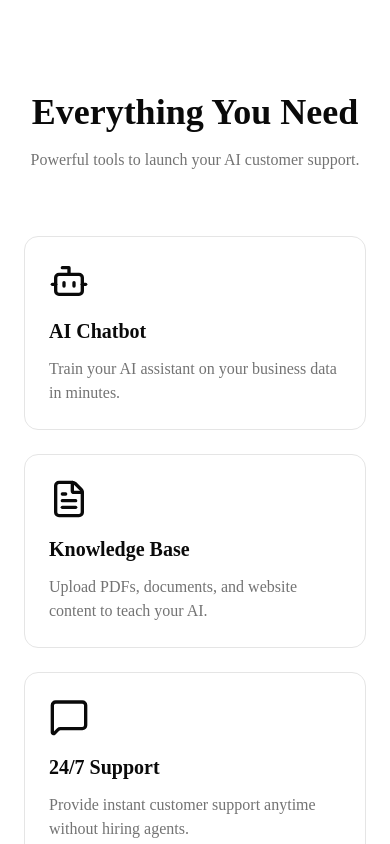
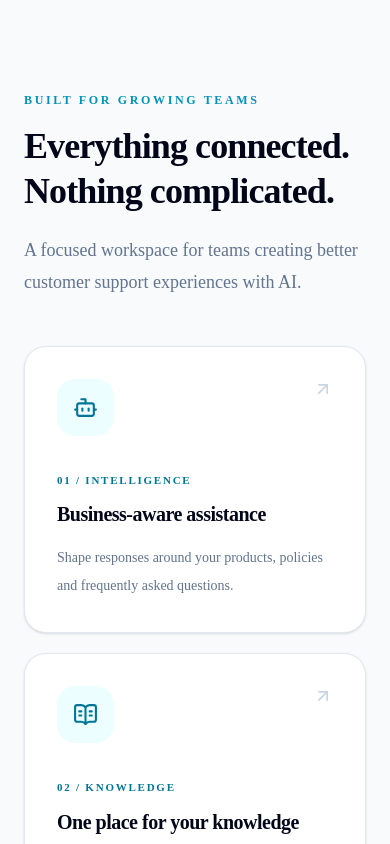
Before and after one commit to huzaifasabeeh/chatpilot-ai, a Next.js app: page / in a window 390 px wide. Shown: the part 1480-2324 px from the top of the page. Built offline with nearby package versions, Linux system fonts and the light colour scheme; no server answers.

Commit message:
Polish landing feature cards and responsive spacing

```diff
--- a/components/sections/Features.tsx
+++ b/components/sections/Features.tsx
@@ -1,64 +1,29 @@
-import {
-  Bot,
-  FileText,
-  MessageSquare,
-} from "lucide-react";
+import { Bot, BookOpenText, PlugZap, ArrowUpRight } from "lucide-react";
 
+const features = [
+  { icon: Bot, eyebrow: "01 / INTELLIGENCE", title: "Business-aware assistance", detail: "Shape responses around your products, policies and frequently asked questions." },
+  { icon: BookOpenText, eyebrow: "02 / KNOWLEDGE", title: "One place for your knowledge", detail: "Organize business information now, with document and website ingestion planned for the rebuild." },
+  { icon: PlugZap, eyebrow: "03 / INTEGRATION", title: "Support where customers are", detail: "A customizable website widget, with secure cross-site integration under development." },
+];
 export default function Features() {
-  const features = [
-    {
-      icon: Bot,
-      title: "AI Chatbot",
-      description:
-        "Train your AI assistant on your business data in minutes.",
-    },
-    {
-      icon: FileText,
-      title: "Knowledge Base",
-      description:
-        "Upload PDFs, documents, and website content to teach your AI.",
-    },
-    {
-      icon: MessageSquare,
-      title: "24/7 Support",
-      description:
-        "Provide instant customer support anytime without hiring agents.",
-    },
-  ];
-
   return (
-    <section id="features" className="mx-auto max-w-7xl px-6 py-24">
-      <div className="text-center">
-        <h2 className="text-4xl font-bold">
-          Everything You Need
-        </h2>
-
-        <p className="mt-4 text-muted-foreground">
-          Powerful tools to launch your AI customer support.
-        </p>
-      </div>
-
-      <div className="mt-16 grid gap-6 md:grid-cols-3">
-        {features.map((feature) => {
-          const Icon = feature.icon;
-
-          return (
-            <div
-              key={feature.title}
-              className="rounded-xl border p-6 transition-shadow hover:shadow-lg"
-            >
-              <Icon className="mb-4 h-10 w-10" />
-
-              <h3 className="text-xl font-semibold">
-                {feature.title}
-              </h3>
-
-              <p className="mt-3 text-muted-foreground">
-                {feature.description}
-              </p>
-            </div>
-          );
-        })}
+    <section id="features" className="bg-slate-50 px-6 py-24 text-slate-950 dark:bg-[#0a1221] dark:text-white">
+      <div className="mx-auto max-w-7xl">
+        <div className="max-w-2xl">
+          <p className="text-xs font-bold uppercase tracking-[0.22em] text-cyan-600 dark:text-cyan-300">Built for growing teams</p>
+          <h2 className="mt-4 text-4xl font-semibold leading-tight tracking-tight md:text-5xl">Everything connected.<br/>Nothing complicated.</h2>
+          <p className="mt-5 text-lg leading-8 text-slate-500 dark:text-slate-400">A focused workspace for teams creating better customer support experiences with AI.</p>
+        </div>
+        <div className="mt-12 grid gap-5 md:grid-cols-3">
+          {features.map(({icon: Icon,eyebrow,title,detail})=>(
+            <article key={title} className="group rounded-3xl border border-slate-200 bg-white p-8 shadow-sm transition duration-300 hover:-translate-y-1 hover:shadow-xl dark:border-white/10 dark:bg-white/[.04]">
+              <div className="flex items-start justify-between"><span className="rounded-2xl bg-cyan-50 p-4 text-cyan-700 dark:bg-cyan-400/10 dark:text-cyan-300"><Icon size={25}/></span><ArrowUpRight className="text-slate-300 transition group-hover:text-cyan-500" size={20}/></div>
+              <p className="mt-9 text-[11px] font-bold tracking-[0.16em] text-cyan-700 dark:text-cyan-300">{eyebrow}</p>
+              <h3 className="mt-3 text-xl font-semibold tracking-tight">{title}</h3>
+              <p className="mt-4 text-sm leading-7 text-slate-500 dark:text-slate-400">{detail}</p>
+            </article>
+          ))}
+        </div>
       </div>
     </section>
   );
```
